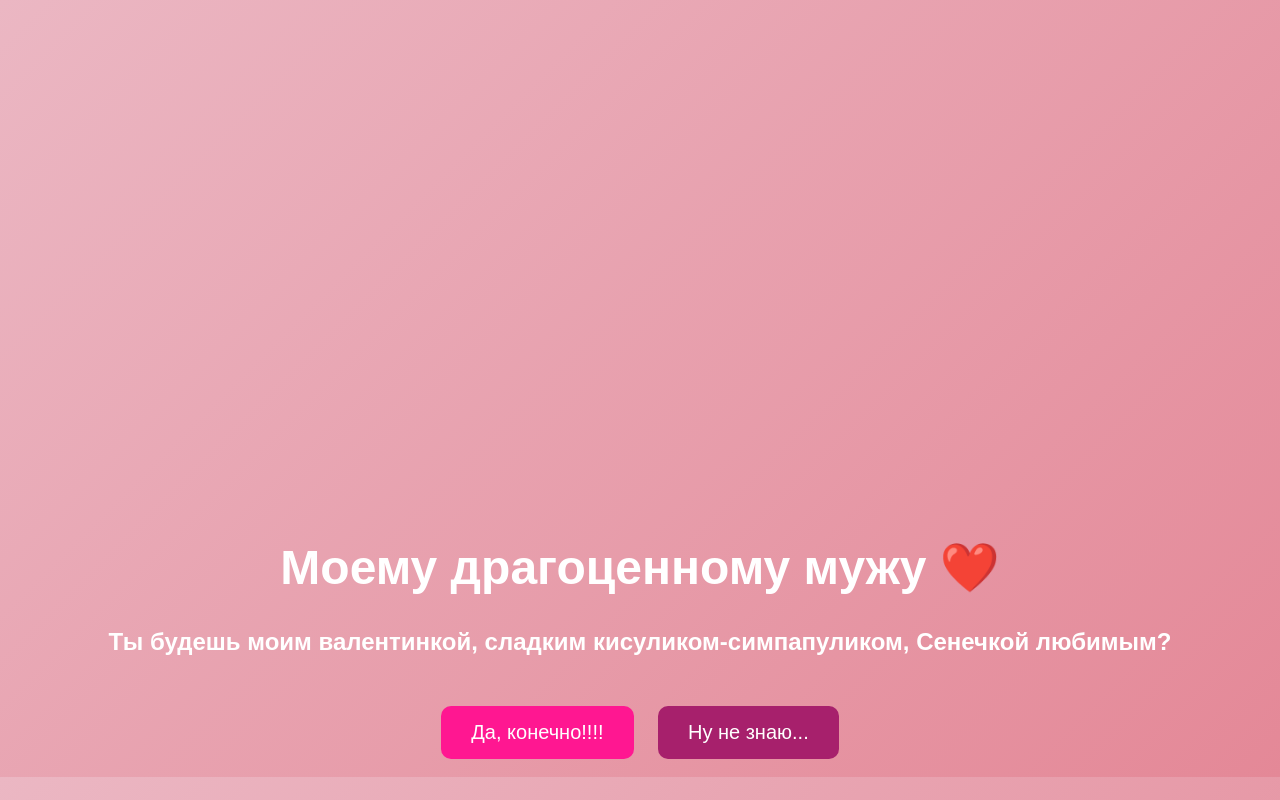
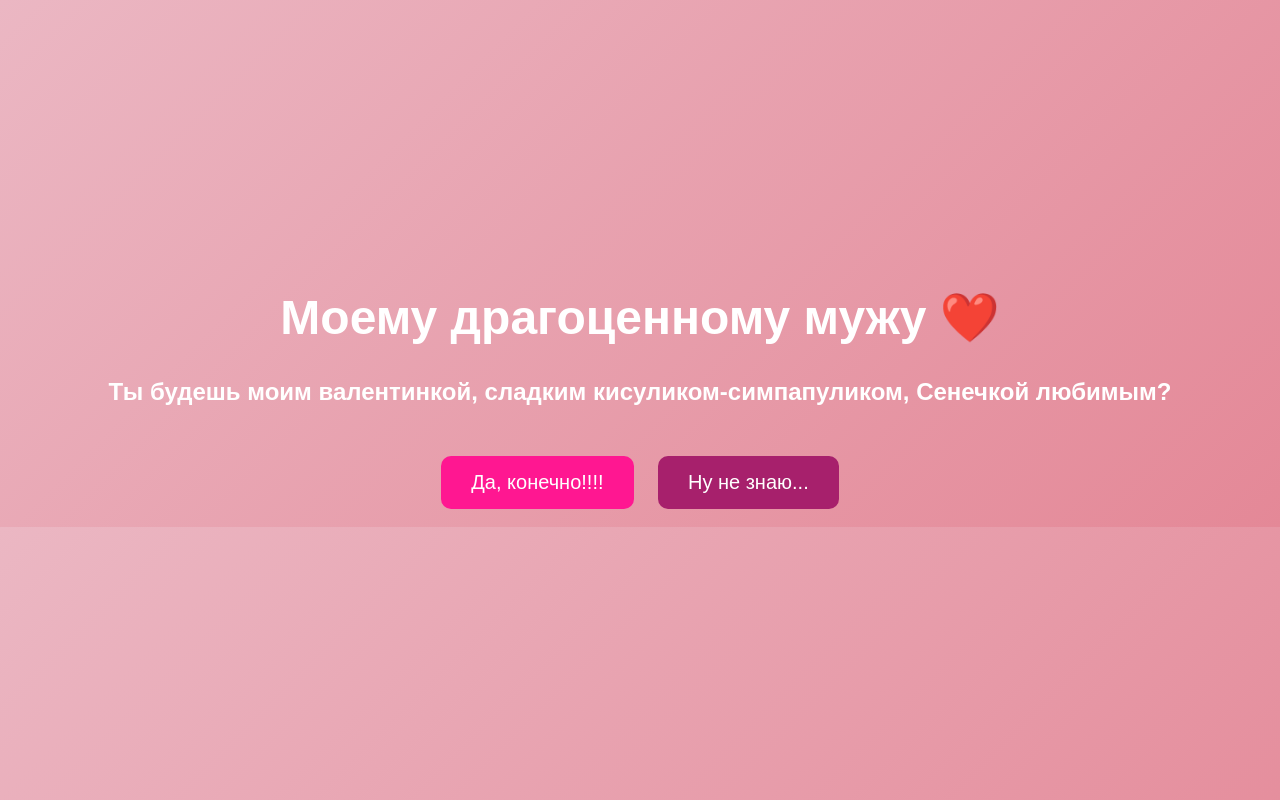
Before and after one commit to annyytt/forkisulkins, a plain HTML site: page index.html in a window 1280 px wide. Drawn offline with Linux system fonts and the light colour scheme.

Commit message:
Reduce top padding in index.html

```diff
--- a/index.html
+++ b/index.html
@@ -10,7 +10,7 @@ body {
   font-family: Arial, sans-serif;
   background: linear-gradient(135deg, #ebb7c3, #e48897);
   color: white;
-  padding-top: 500px;
+  padding-top: 250px;
 }
 
 h1 {
```
